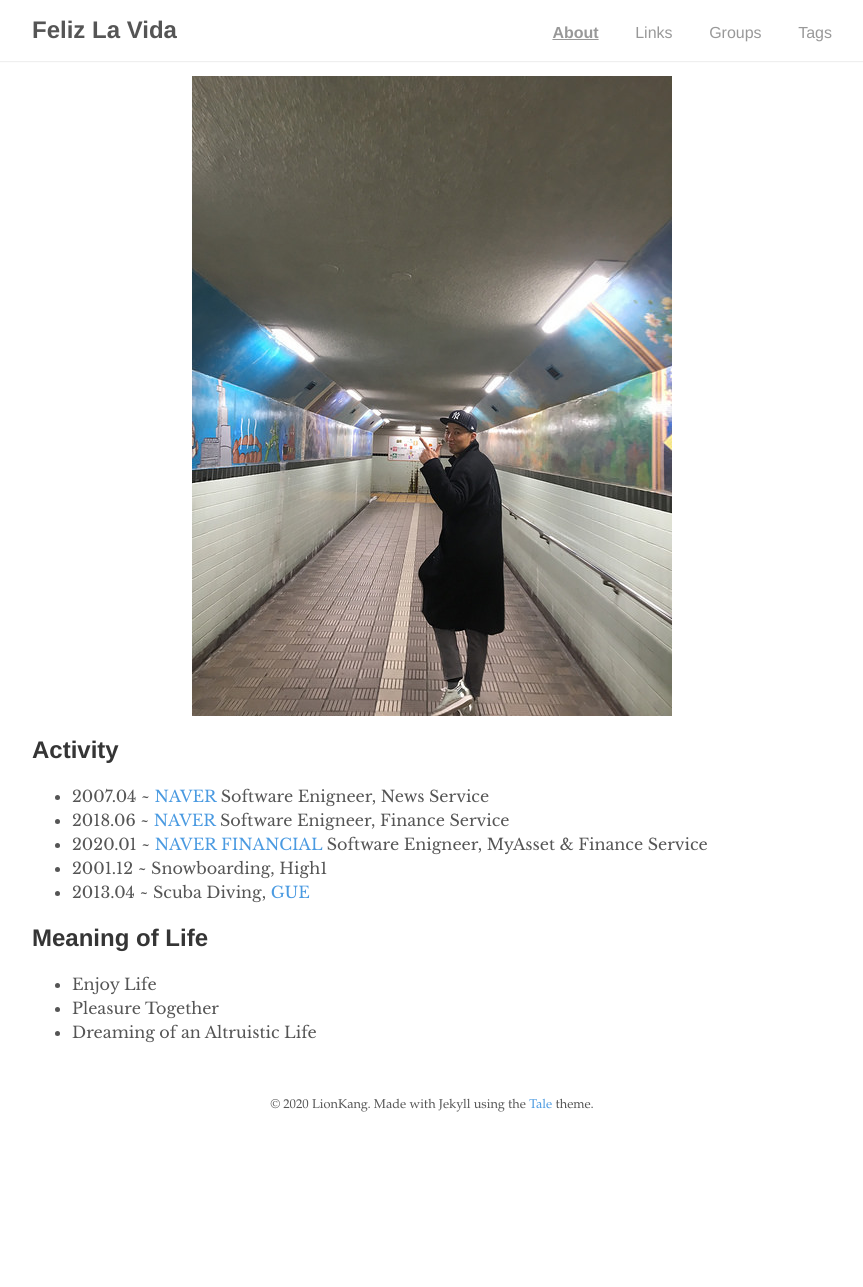
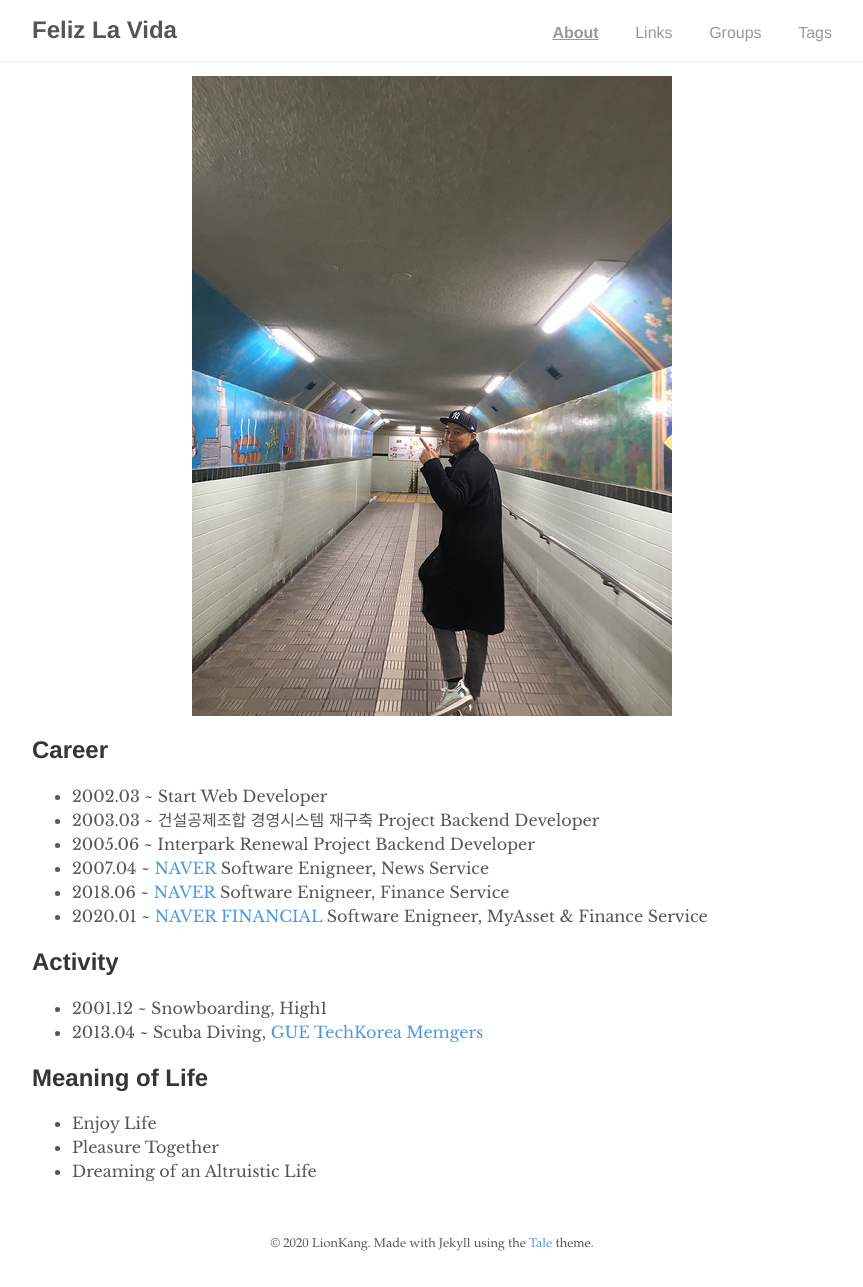
Before and after one commit to lionkang/lionkang.github.io, a Jekyll site: the page built from about.md, in a window 1280 px wide. Shown: the whole page, without its empty margins (208-1071 px from the left). Built offline with Jekyll 4.4.1, drawn with Linux system fonts in a browser that asks for light colours; nearby versions of some CDN libraries; comment, search, counter and statistics services are not loaded; before the commit the page ends 1148 px from its top, so only the background shows below that.

Commit message:
Update about.md

```diff
--- a/about.md
+++ b/about.md
@@ -5,17 +5,23 @@ permalink: /about/
 ---
 <center><img src="{{ '/assets/lion.jpg' | prepend: site.baseurl }}" alt="" style="margin-top:15px"></center>
 <p class="intro"></p>
-<h2>Activity</h2>
+<h2>Career</h2>
 <ul>
+  <li>2002.03 ~ Start Web Developer</li>
+  <li>2003.03 ~ 건설공제조합 경영시스템 재구축 Project Backend Developer</li>
+  <li>2005.06 ~ Interpark Renewal Project Backend Developer</li>
   <li>2007.04 ~ <a href="https://www.navercorp.com" target="_blank">NAVER</a> Software Enigneer, News Service</li>
   <li>2018.06 ~ <a href="https://www.navercorp.com" target="_blank">NAVER</a> Software Enigneer, Finance Service</li>
   <li>2020.01 ~ <a href="https://www.naverfincorp.com/main" target="_blank">NAVER FINANCIAL</a> Software Enigneer, MyAsset & Finance Service</li>
+</ul>
+<h2>Activity</h2>
+<ul>
   <li>2001.12 ~ Snowboarding, High1</li>
-  <li>2013.04 ~ Scuba Diving, <a href="https://www.gue.com" target="_blank">GUE</a></li>
+  <li>2013.04 ~ Scuba Diving, <a href="https://www.gue.com" target="_blank">GUE</a> <a href="https://www.divetechkorea.com/home" target="_blank">TechKorea Memgers</a></li>
 </ul>
 <h2>Meaning of Life</h2>
 <ul>
-	<li>Enjoy Life</li>
-	<li>Pleasure Together</li>
+  <li>Enjoy Life</li>
+  <li>Pleasure Together</li>
   <li>Dreaming of an Altruistic Life</li>
 </ul>
```
